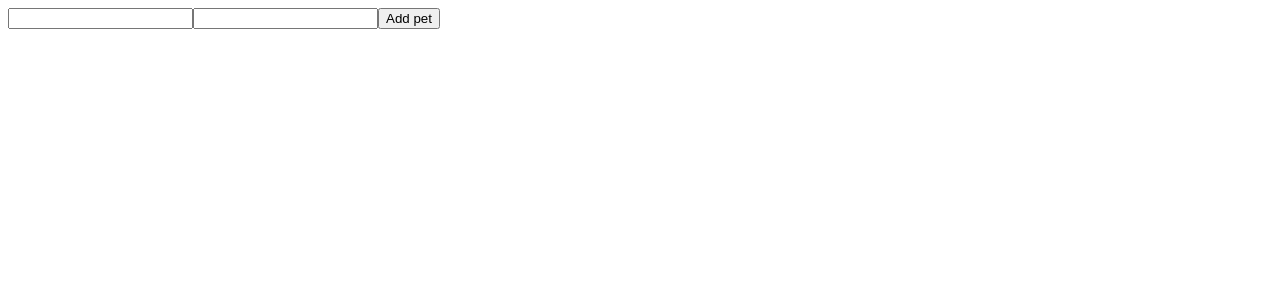
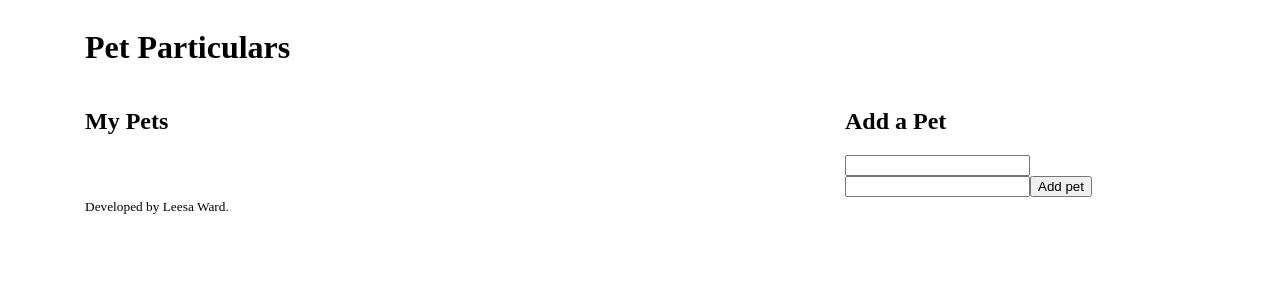
Before and after one commit to doubleedesign/pet-particulars, a React (Create React App) app: page / in a window 1280 px wide. Shown: the top 300 px of the page. Built offline with nearby package versions, Linux system fonts and the light colour scheme.

Commit message:
Start breaking things up into components, creating styled components, and Typescript-ifying

```diff
--- a/package.json
+++ b/package.json
@@ -8,10 +8,13 @@
     "@testing-library/user-event": "^12.1.10",
     "react": "^17.0.2",
     "react-dom": "^17.0.2",
+    "react-grid-system": "^7.3.1",
     "react-hash-string": "^1.0.0",
     "react-redux": "^7.2.6",
     "react-scripts": "4.0.3",
     "redux": "^4.1.2",
+    "styled-components": "^5.3.3",
+    "typescript": "^4.4.4",
     "web-vitals": "^1.0.1"
   },
   "scripts": {
--- a/src/App.js
+++ b/src/App.js
@@ -1,54 +1,42 @@
 import {connect} from 'react-redux';
-import { useRef } from 'react';
-import { hashString } from 'react-hash-string';
-import { addPet } from "./data/actions";
+import {ScreenClassProvider, Container, Row, Col} from "react-grid-system";
+import Header from "./components/Header/Header";
+import PetGroup from "./components/PetGroup/PetGroup";
+import AddPetForm from "./components/AddPetForm/AddPetForm";
 
-function App({pets, dispatch}) {
-	const nameInput = useRef(null);
-	const typeInput = useRef(null);
-
-	const handleSubmit = (event) => {
-		event.preventDefault();
-
-		// Get the field values using refs
-		// Ref: https://www.designcise.com/web/tutorial/how-to-access-form-control-elements-in-the-onsubmit-event-handler-in-react
-		const enteredPet = {
-			id: hashString(nameInput?.current.value),
-			name: nameInput?.current.value,
-			type: typeInput?.current.value
-		}
-
-		// Use reducer to find any objects within the pet array that have the same ID generated from the name
-		// Ref: https://stackoverflow.com/a/53971345
-		let duplicates = pets.reduce(function(dupes, current, index) {
-			if (current.id === hashString(nameInput?.current.value)) {
-				dupes.push(index)
-			}
-			return dupes;
-		}, [])
-
-		// Update state if no duplicate was found for this pet's name
-		if(duplicates.length === 0) {
-			dispatch(addPet(enteredPet));
-		}
-		else {
-			console.error('A pet by this name has already been entered')
-		}
-	}
+function App({pets}) {
 
 	return (
-		<>
-			<form onSubmit={handleSubmit}>
-				<input type="text" name="name" ref={nameInput} />
-				<input type="text" name="type" ref={typeInput} />
-				<button type="submit">Add pet</button>
-			</form>
-			<ul>
-				{pets.map((pet) => {
-					return <li key={pet.id}>{pet.name} is a {pet.type}</li>
-				})}
-			</ul>
-		</>
+		<ScreenClassProvider>
+			<Header title="Pet Particulars"/>
+			<main>
+				<Container>
+					<Row>
+						<Col sm={12} lg={8}>
+							<h2>My Pets</h2>
+							<PetGroup>
+								{pets.map((pet) => {
+									return <li key={pet.id}>{pet.name} is a {pet.type}</li>
+								})}
+							</PetGroup>
+						</Col>
+						<Col sm={12} lg={4}>
+							<h2>Add a Pet</h2>
+							<AddPetForm/>
+						</Col>
+					</Row>
+				</Container>
+			</main>
+			<footer>
+				<Container>
+					<Row>
+						<Col sm={12}>
+							<small>Developed by Leesa Ward.</small>
+						</Col>
+					</Row>
+				</Container>
+			</footer>
+		</ScreenClassProvider>
 	);
 }
 
--- /dev/null
+++ b/src/components/AddPetForm/AddPetForm.tsx
@@ -0,0 +1,57 @@
+import React, {useRef} from 'react';
+import {hashString} from "react-hash-string";
+import {connect} from "react-redux";
+import {addPet} from "../../data/actions";
+
+// @ts-ignore
+function AddPetForm({pets, dispatch}) {
+	const nameInput = useRef<any>();
+	const typeInput = useRef<any>();
+
+	const handleSubmit = (event: { preventDefault: () => void; }) => {
+		event.preventDefault();
+
+		// Get the field values using refs
+		// Ref: https://www.designcise.com/web/tutorial/how-to-access-form-control-elements-in-the-onsubmit-event-handler-in-react
+		const enteredPet = {
+			id: hashString(nameInput?.current?.value),
+			name: nameInput?.current?.value,
+			type: typeInput?.current?.value
+		}
+
+
+		// Use reducer to find any objects within the pet array that have the same ID generated from the name
+		// Ref: https://stackoverflow.com/a/53971345
+		let duplicates = pets.reduce(function(dupes: any[], current: { id: number; }, index: any) {
+			if (current.id === hashString(nameInput?.current.value)) {
+				dupes.push(index)
+			}
+			return dupes;
+		}, [])
+
+		// Update state if no duplicate was found for this pet's name
+		if(duplicates.length === 0) {
+			dispatch(addPet(enteredPet));
+		}
+		else {
+			console.error('A pet by this name has already been entered')
+		}
+	}
+
+
+	return (
+		<form onSubmit={handleSubmit}>
+			<input type="text" name="name" ref={nameInput} />
+			<input type="text" name="type" ref={typeInput} />
+			<button type="submit">Add pet</button>
+		</form>
+	)
+}
+
+const mapStateToProps = (state: { pets: any; }) => {
+	return {
+		pets: state.pets
+	}
+}
+
+export default connect(mapStateToProps)(AddPetForm);
--- /dev/null
+++ b/src/components/Form/Form.style.tsx
@@ -0,0 +1,4 @@
+import styled from 'styled-components';
+
+export const SampleElement = styled.div`
+`
--- /dev/null
+++ b/src/components/Header/Header.style.tsx
@@ -0,0 +1,4 @@
+import styled from 'styled-components';
+
+export const HeaderElement = styled.header`
+`
--- /dev/null
+++ b/src/components/Header/Header.tsx
@@ -0,0 +1,26 @@
+import React from "react";
+import {Container, Row, Col} from "react-grid-system";
+import {HeaderElement} from "./Header.style";
+
+export interface HeaderProps {
+	title: string
+}
+
+export const Header: React.FC<HeaderProps> = function(props: {
+	title: string
+}) {
+
+	return (
+		<HeaderElement>
+			<Container>
+				<Row>
+					<Col sm={12}>
+						<h1>{props.title}</h1>
+					</Col>
+				</Row>
+			</Container>
+		</HeaderElement>
+	)
+}
+
+export default Header;
--- /dev/null
+++ b/src/components/PetGroup/PetGroup.style.tsx
@@ -0,0 +1,4 @@
+import styled from 'styled-components';
+
+export const PetGroupElement = styled.ul`
+`
--- /dev/null
+++ b/src/components/PetGroup/PetGroup.tsx
@@ -0,0 +1,13 @@
+import React, {PropsWithChildren} from 'react';
+import {PetGroupElement} from "./PetGroup.style";
+
+export const PetGroup: React.FC<PropsWithChildren<{}>> = ({ children }) => {
+
+	return (
+		<PetGroupElement>
+			{children}
+		</PetGroupElement>
+	)
+}
+
+export default PetGroup;
--- /dev/null
+++ b/src/exports.d.ts
@@ -0,0 +1 @@
+declare module 'styled-components';
--- /dev/null
+++ b/src/react-app-env.d.ts
@@ -0,0 +1 @@
+/// <reference types="react-scripts" />
```
Also changed, not shown: tsconfig.json (added, +26 -0 lines).
